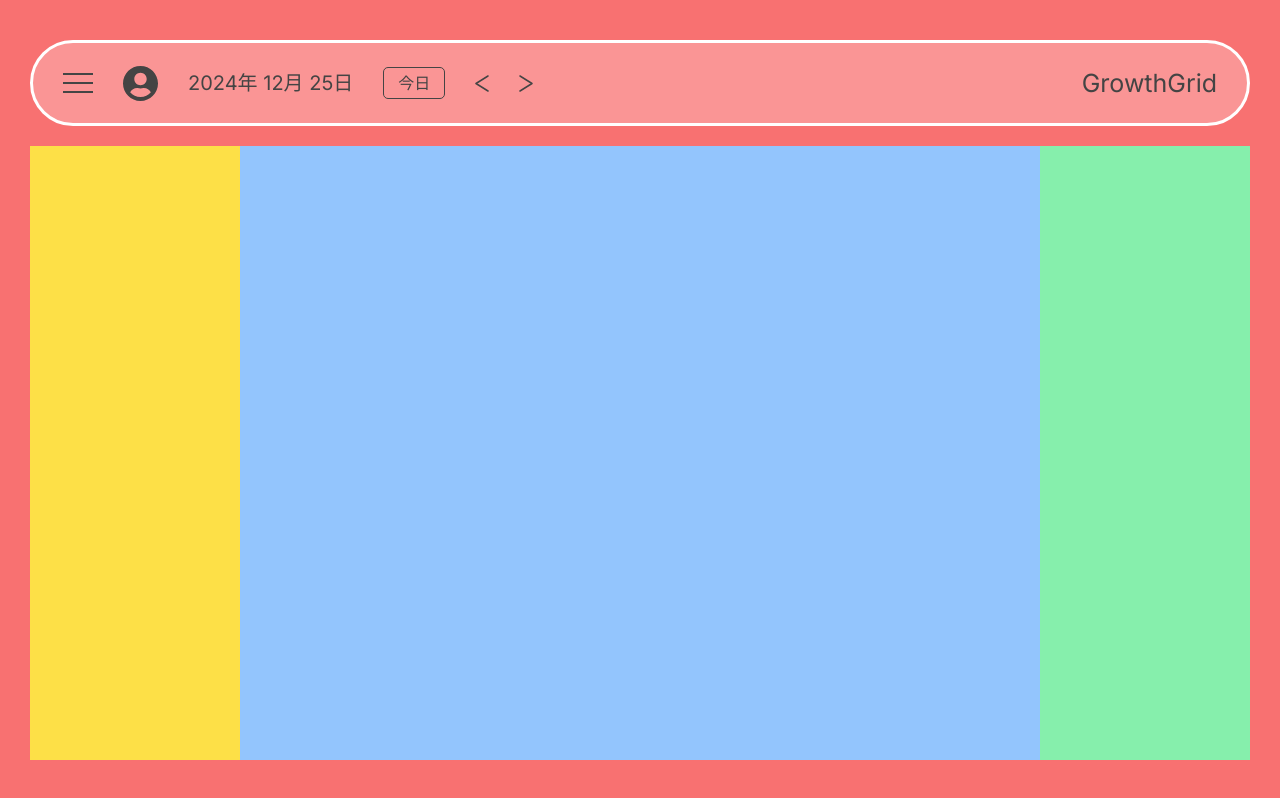
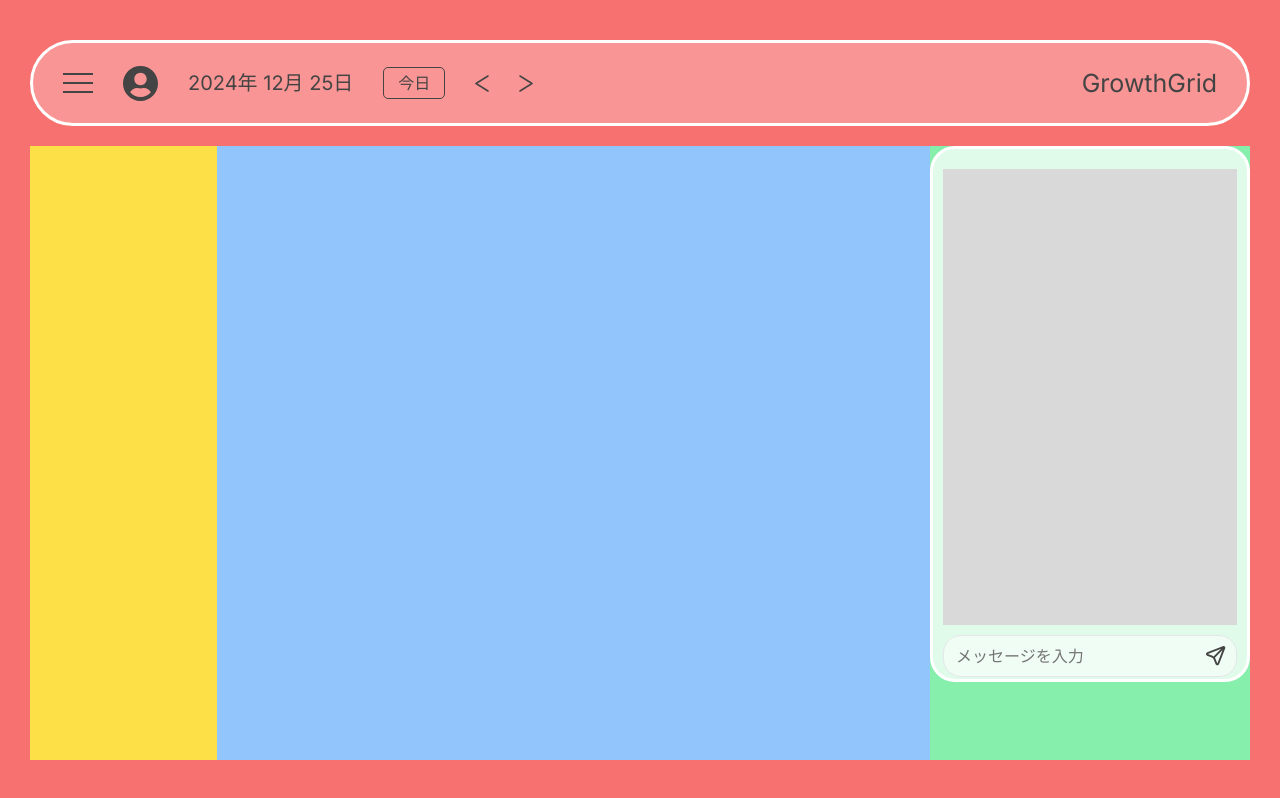
Before and after one commit to tuyotuyo-engineer/prj-calendar, a Next.js app in the folder frontend/: page /calendar in a window 1280 px wide. Built offline with nearby package versions, Linux system fonts and the light colour scheme.

Commit message:
💄 Chatのフレーム作成

```diff
--- a/frontend/src/app/calendar/page.tsx
+++ b/frontend/src/app/calendar/page.tsx
@@ -8,7 +8,9 @@ export default function Calendar() {
       <div className="flex h-full">
         <div className="flex flex-col w-[32rem] bg-yellow-300"></div>
         <div className="flex w-full bg-blue-300"></div>
-        <div className="flex flex-col w-[32rem] bg-green-300"></div>
+        <div className="flex flex-col w-[32rem] bg-green-300">
+          <Chat />
+        </div>
       </div>
     </main>
   );
--- /dev/null
+++ b/frontend/src/features/chat/components/Chat.tsx
@@ -0,0 +1,22 @@
+'use client';
+import { SubmitIcon } from '@/icons';
+import React from 'react';
+
+function Chat() {
+  return (
+    <div className='w-[32rem] h-[536px] bg-white/75 rounded-[25px] border-solid border-[3px] border-white flex-col py-[2rem] px-[1rem]'>
+      <div className='w-full h-[45.6rem] bg-custom-gray'></div>
+      <div className='flex justify-between items-center mt-[1rem] bg-white/50 rounded-[18px] border border-gray-200'>
+        <input
+          className='w-full h-[4rem] rounded-l-[18px] py-[1rem] px-[1.2rem] outline-none'
+          placeholder='メッセージを入力'
+        />
+        <button className='p-[1rem] rounded-r-[18px]'>
+          <SubmitIcon />
+        </button>
+      </div>
+    </div>
+  );
+}
+
+export default Chat;
--- a/frontend/tailwind.config.ts
+++ b/frontend/tailwind.config.ts
@@ -19,6 +19,7 @@ const config: Config = {
         main: '#FFF',
         sub: '#FFF',
         text: '#444',
+        'custom-gray': '#D9D9D9'
       },
     },
   },
```
Also changed, not shown: 1 other file (tests, documents, lock files or other folders).
